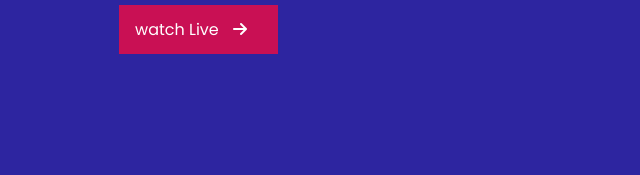
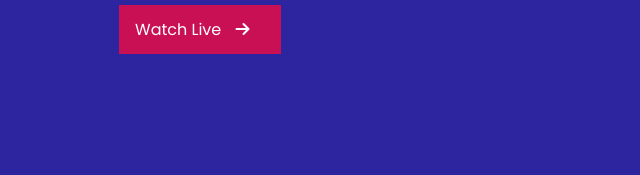
Before and after one commit to pinky-banik/responsive-football-website, a plain HTML site: page index.html in a window 1280 px wide. Shown: the part 411-586 px from the top of the page, 0-640 px from the left. Drawn offline with Linux system fonts and the light colour scheme.

Commit message:
complete

```diff
--- a/index.html
+++ b/index.html
@@ -37,7 +37,7 @@
                 <div class="home__data">
                     <h1 class="home__title">Conmebol</h1>
                     <h2 class="home__title">Copa America <br>2021</h2>
-                    <a href="#" class="button">watch Live <i class="fas fa-arrow-right"></i></a>
+                    <a href="#" class="button">Watch Live <i class="fas fa-arrow-right"></i></a>
                 </div>
 
                 <div class="home__image">
```
